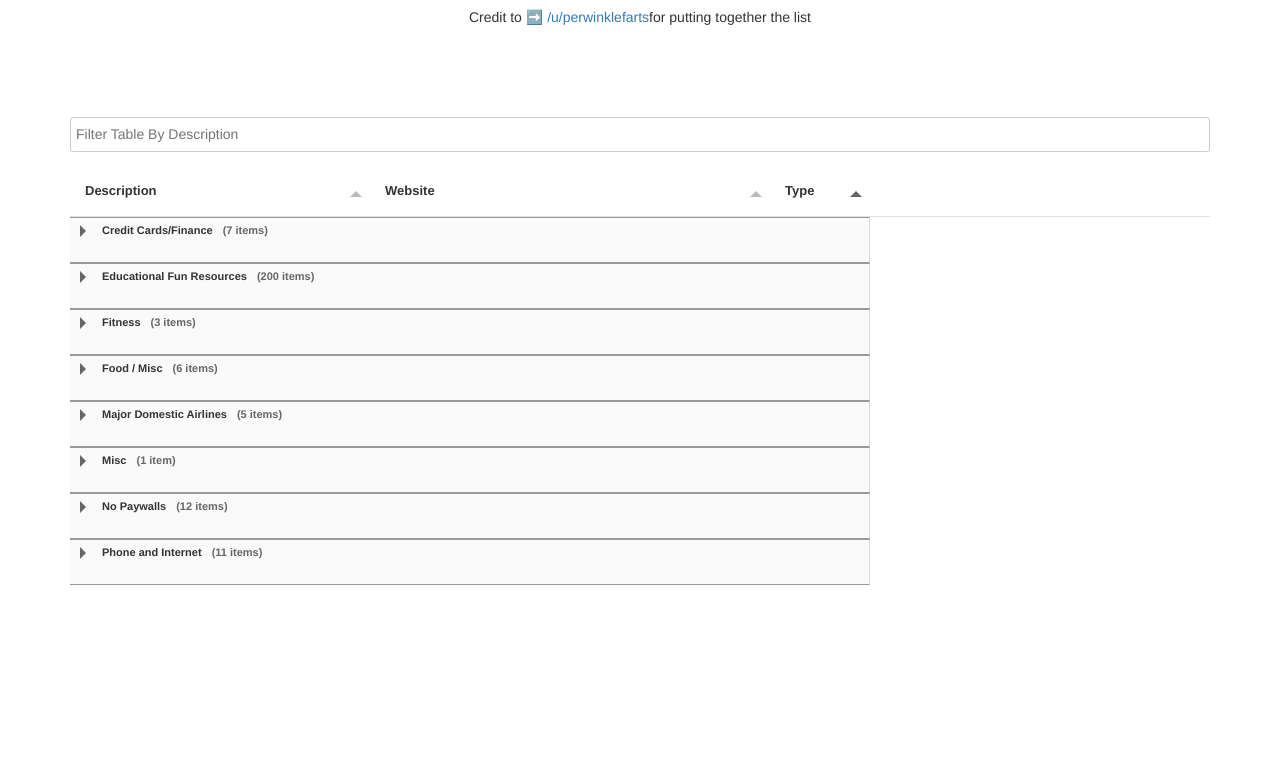
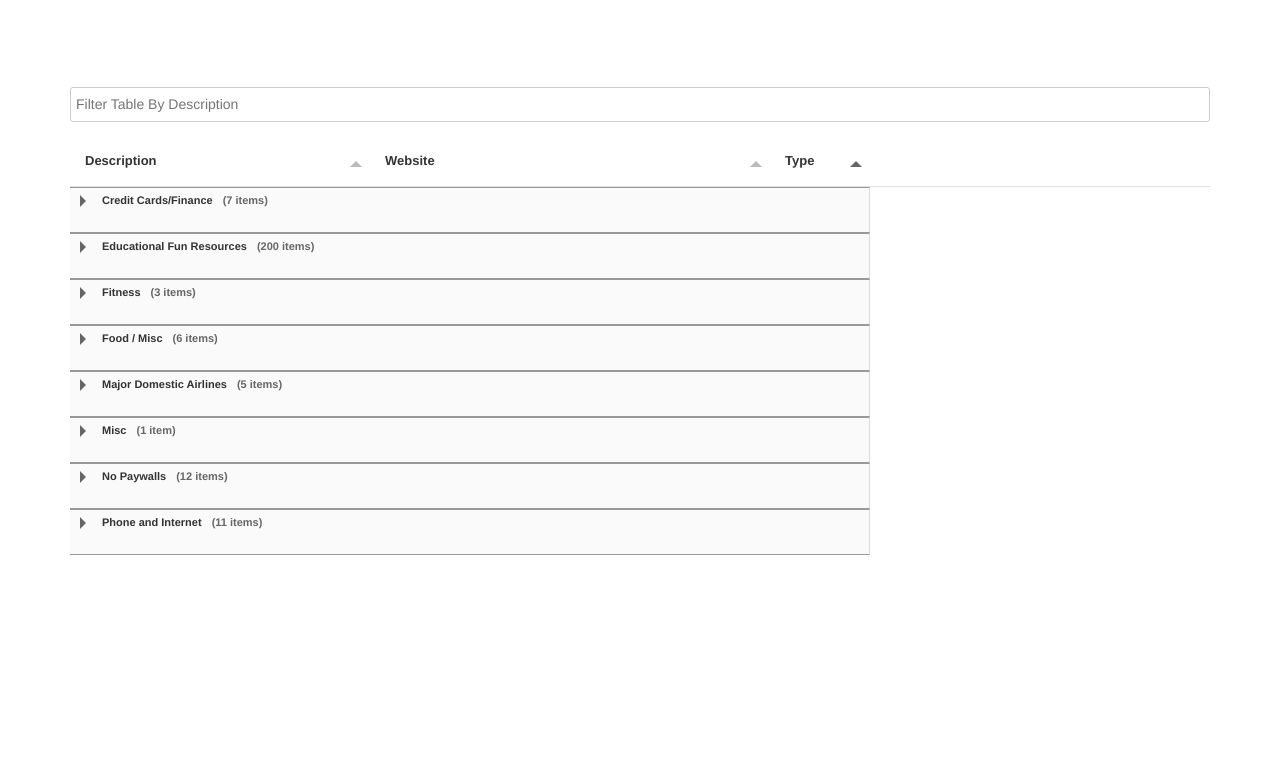
Before and after one commit to arbyruns/rbevans-ugh.github.io, a website: page index.html in a window 1280 px wide. Shown: the part 141-913 px from the top of the page. Drawn offline with nearby package versions, Linux system fonts and the light colour scheme; files that its build step writes are made by us from their sources; files whose address does not match are found by name.

Commit message:
Update index.html

```diff
--- a/index.html
+++ b/index.html
@@ -67,7 +67,6 @@
       <div class="starter-template">
           <h1>COVID-19 resources</h1>
           <p>A complete list of free resources and companies that are offering waived fees during this time.</p>
-          <p>Credit to ➡️ <a href="https://old.reddit.com/r/YouShouldKnow/comments/fpdxob/ysk_many_companies_are_offering_free_services/">/u/perwinklefarts</a>for putting together the list</p>
     </div>
     <div class="container">
       <!-- tabulator -->
```
